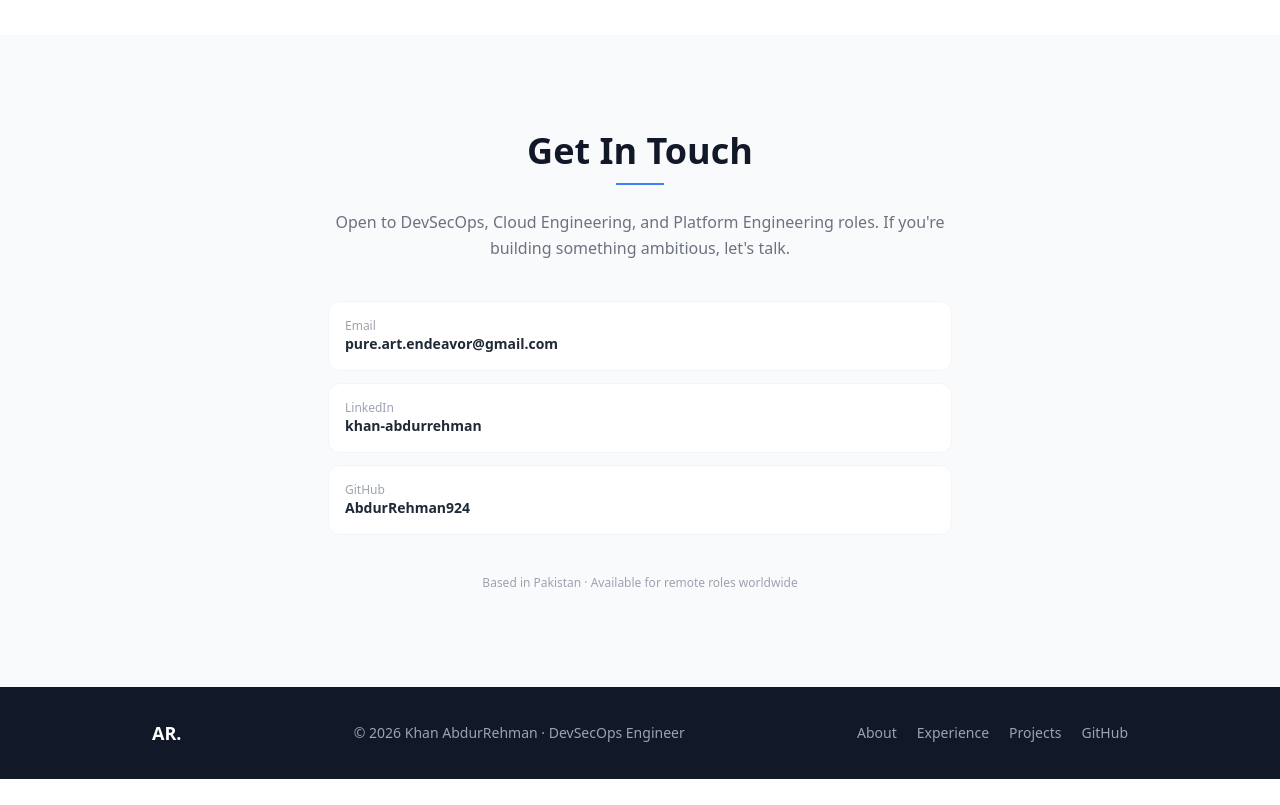
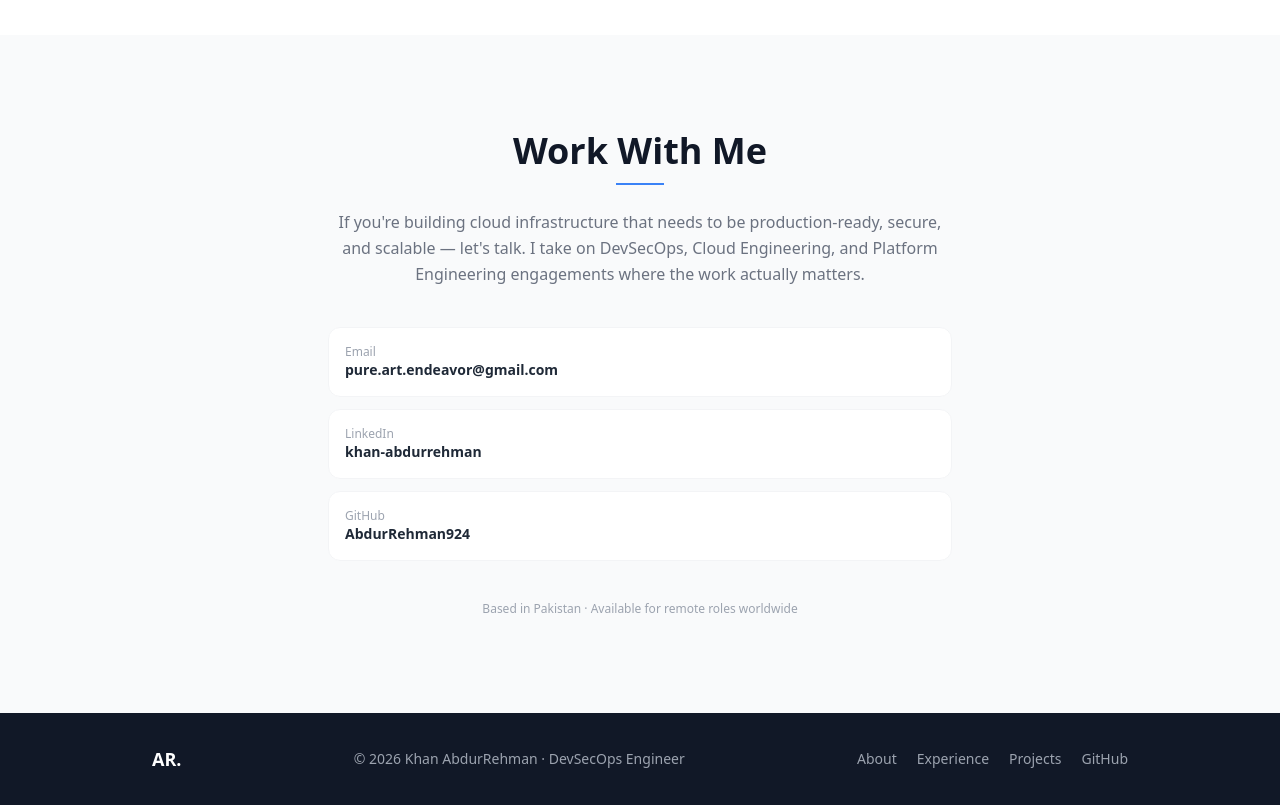
Before and after one commit to AbdurRehman924/Personal-Portfolio, a React (Create React App) app: page / in a window 1280 px wide. Shown: the part 8360-9165 px from the top of the page. Before the commit the page ends 9139 px from the top, so only its background shows below. Built offline with nearby package versions, Linux system fonts and the light colour scheme.

Commit message:
refactor(contact): rename Get In Touch to Work With Me, reframe copy for client engagement

```diff
--- a/src/components/Contact.jsx
+++ b/src/components/Contact.jsx
@@ -23,10 +23,10 @@ const Contact = () => {
   return (
     <section id="contact" className="py-24 bg-gray-50">
       <div ref={ref} className="max-w-2xl mx-auto px-6 text-center opacity-0 translate-y-6 transition-all duration-700">
-        <h2 className="text-4xl font-bold text-gray-900 mb-3">Get In Touch</h2>
+        <h2 className="text-4xl font-bold text-gray-900 mb-3">Work With Me</h2>
         <div className="w-12 h-0.5 bg-blue-500 mx-auto mb-6"></div>
         <p className="text-gray-500 mb-10 leading-relaxed">
-          Open to DevSecOps, Cloud Engineering, and Platform Engineering roles. If you're building something ambitious, let's talk.
+          If you're building cloud infrastructure that needs to be production-ready, secure, and scalable — let's talk. I take on DevSecOps, Cloud Engineering, and Platform Engineering engagements where the work actually matters.
         </p>
 
         <div className="space-y-3 mb-10">
```
